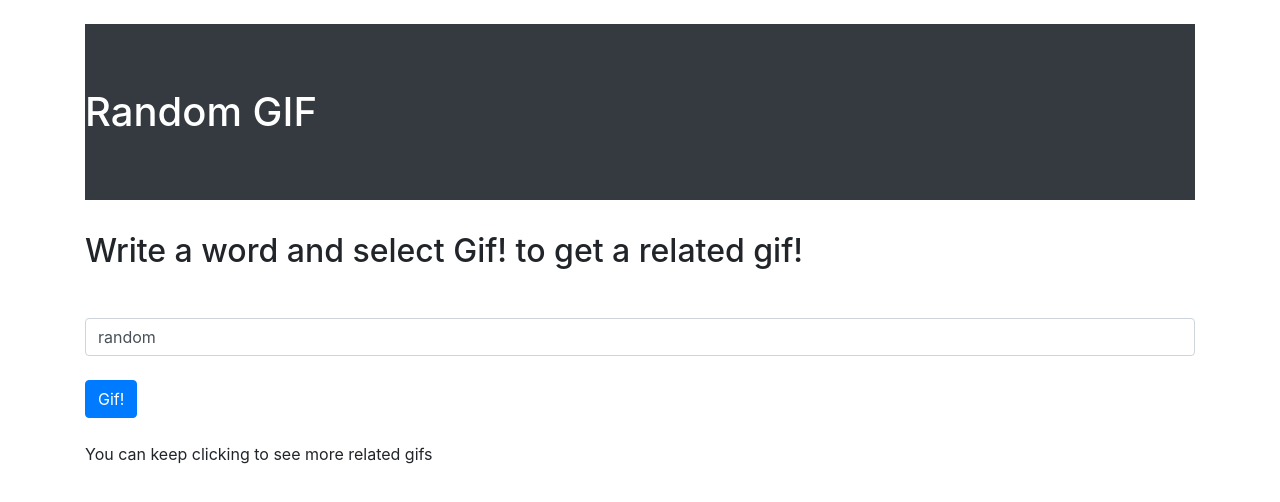
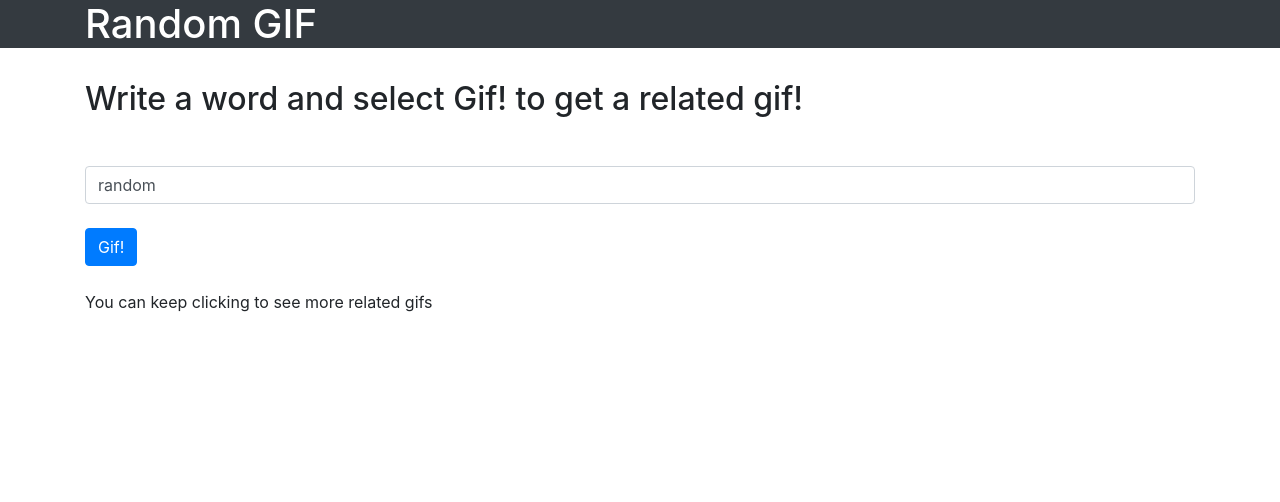
Before and after one commit to mleyva2018/giphy_app, a website: page public/index.html in a window 1280 px wide. Drawn offline with nearby package versions, Linux system fonts and the light colour scheme.

Commit message:
Changes to top layout

```diff
--- a/public/index.html
+++ b/public/index.html
@@ -7,12 +7,15 @@
 	<title>Random GIF</title>
 </head>
 <body>
+	<div class="jumbotron-fluid mb-2 bg-dark text-white">
+		<div class="container">
+			<h1>Random GIF</h1>
+		</div>
+	</div>
 	<div class="container">
 		<div>
 			<br>
-			<h1 class="jumbotron jumbotron-fluid mb-2 bg-dark text-white">Random GIF</h1>
-			<br>
-			<h2 class="display-6 mb-4">Write a word and select Gif! to get a related gif!</h2>
+				<h2 class="display-6 mb-4">Write a word and select Gif! to get a related gif!</h2>
 			<br>
 			<div class="form-group">
 				<form>
```
